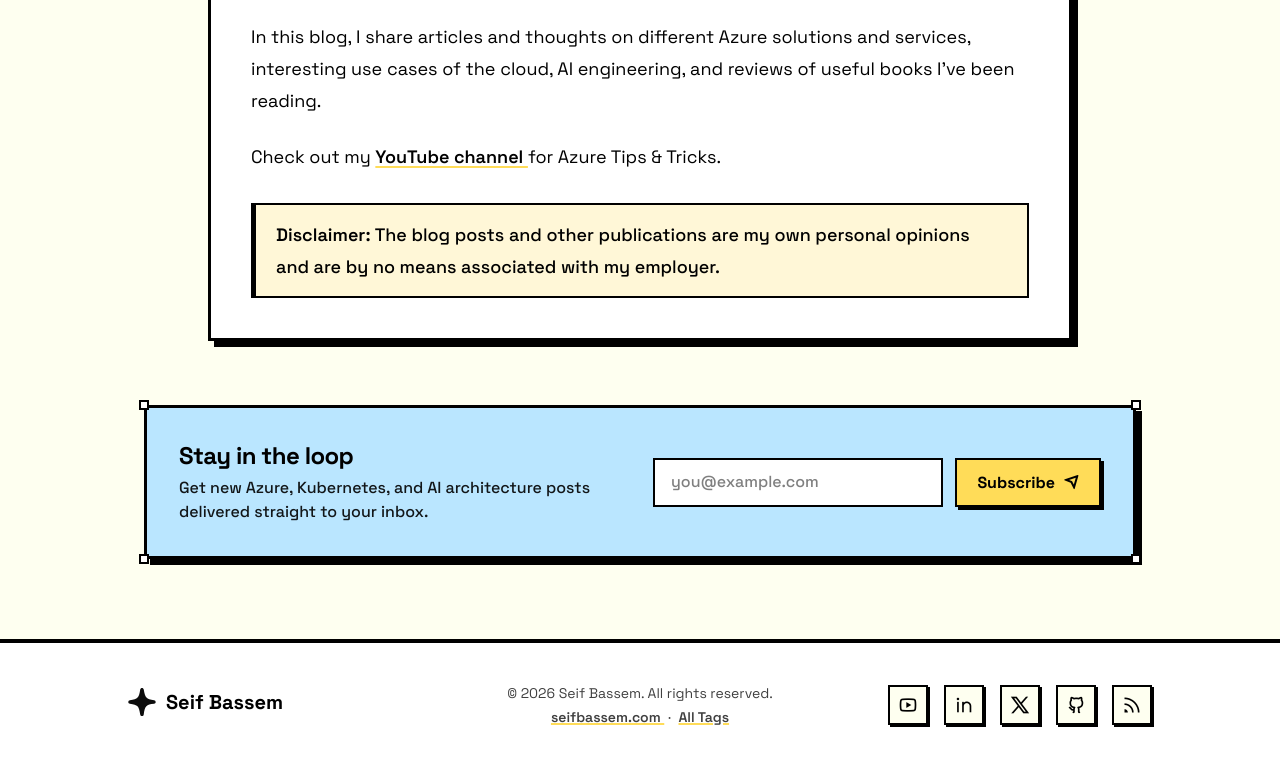
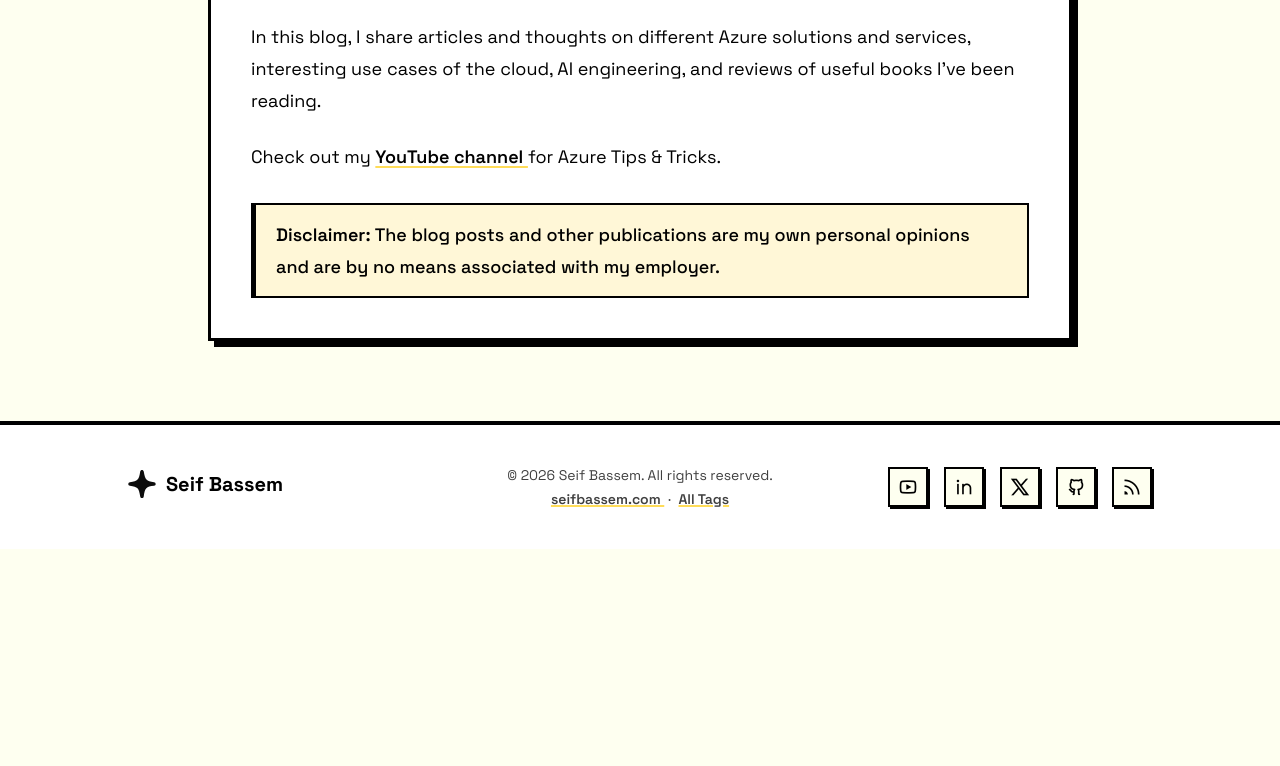
Before and after one commit to sebassem/myBlog, an Astro site: page /about in a window 1280 px wide. Shown: the part 938-1704 px from the top of the page. After the commit the page ends 1487 px from the top, so only its background shows below. Built offline with nearby package versions, Linux system fonts and the light colour scheme; Astro itself is replaced by a stand-in of ours.

Commit message:
chore: remove Contact nav tab and newsletter subscription box

```diff
--- a/src/components/Header.astro
+++ b/src/components/Header.astro
@@ -84,16 +84,6 @@ const isActive = (path: string) =>
             class:list={[isActive('/about/') ? 'before:w-full font-bold' : 'before:w-0']}
           >
             <span class="relative z-10">About</span>
-          </a>
-        </li>
-
-        <li class="border-l-2 border-[var(--border-color)] px-3.5 py-3.5 flex items-center">
-          <a
-            href="/contact/"
-            class="whitespace-nowrap relative flex items-center font-medium before:absolute before:left-0 before:bottom-0.5 before:h-[8px] before:bg-[var(--yellow)] before:transition-all before:duration-200 hover:before:w-full"
-            class:list={[isActive('/contact/') ? 'before:w-full font-bold' : 'before:w-0']}
-          >
-            <span class="relative z-10">Contact</span>
           </a>
         </li>
 
@@ -209,9 +199,6 @@ const isActive = (path: string) =>
       <a href="/about/" class="block p-3 neo-card text-xl font-bold">About</a>
     </li>
     <li>
-      <a href="/contact/" class="block p-3 neo-card text-xl font-bold">Contact</a>
-    </li>
-    <li>
       <a href="/search/" class="block p-3 neo-card text-xl font-bold">Search</a>
     </li>
     <li>
--- a/src/components/NewsletterBox.astro
+++ /dev/null
@@ -1,48 +0,0 @@
----
-import { SITE } from '../config/site';
----
-
-<section class="max-w-5xl mx-auto px-4 mt-16">
-  <div class="relative border-3 border-[var(--border-color)] bg-[var(--blue)] text-black p-6 md:p-8 shadow-[6px_6px_0px_var(--shadow-color)]">
-    <!-- Corner handles matching seifbassem.com -->
-    <div class="size-2.5 bg-white border-2 border-black absolute -top-2 -left-2"></div>
-    <div class="size-2.5 bg-white border-2 border-black absolute -top-2 -right-2"></div>
-    <div class="size-2.5 bg-white border-2 border-black absolute -bottom-2 -left-2"></div>
-    <div class="size-2.5 bg-white border-2 border-black absolute -bottom-2 -right-2"></div>
-
-    <div class="flex flex-col md:flex-row md:items-center justify-between gap-6">
-      <div class="max-w-md">
-        <h3 class="text-2xl font-black tracking-tight">Stay in the loop</h3>
-        <p class="text-sm md:text-base mt-1 font-medium opacity-90">
-          Get new Azure, Kubernetes, and AI architecture posts delivered straight to your inbox.
-        </p>
-      </div>
-
-      <form
-        action={SITE.forms.mailchimpAction}
-        method="post"
-        name="mc-embedded-subscribe-form"
-        target="_blank"
-        class="flex flex-col sm:flex-row gap-3 w-full md:w-auto flex-1 max-w-md"
-      >
-        <input
-          type="email"
-          name="EMAIL"
-          required
-          placeholder="you@example.com"
-          aria-label="Email address"
-          class="flex-1 bg-white text-black px-4 py-2.5 border-2 border-black font-medium focus:outline-none focus:ring-2 focus:ring-black"
-        />
-        <div style="position: absolute; left: -5000px;" aria-hidden="true">
-          <input type="text" name={SITE.forms.mailchimpBotField} tabindex="-1" value="" />
-        </div>
-        <button
-          type="submit"
-          class="px-5 py-2.5 bg-[var(--yellow)] text-black font-bold border-2 border-black shadow-[3px_3px_0px_#000] hover:-translate-x-0.5 hover:-translate-y-0.5 hover:shadow-[5px_5px_0px_#000] transition-all cursor-pointer whitespace-nowrap"
-        >
-          Subscribe <i class="ri-send-plane-line ml-1"></i>
-        </button>
-      </form>
-    </div>
-  </div>
-</section>
--- a/src/pages/about.astro
+++ b/src/pages/about.astro
@@ -1,6 +1,5 @@
 ---
 import BaseLayout from '../layouts/BaseLayout.astro';
-import NewsletterBox from '../components/NewsletterBox.astro';
 import { SITE } from '../config/site';
 ---
 
@@ -88,6 +87,4 @@ import { SITE } from '../config/site';
       </div>
     </div>
   </section>
-
-  <NewsletterBox />
 </BaseLayout>
--- a/src/pages/blogs/[...slug].astro
+++ b/src/pages/blogs/[...slug].astro
@@ -3,7 +3,6 @@ import { render } from 'astro:content';
 import BaseLayout from '../../layouts/BaseLayout.astro';
 import ShareButtons from '../../components/ShareButtons.astro';
 import RelatedPosts from '../../components/RelatedPosts.astro';
-import NewsletterBox from '../../components/NewsletterBox.astro';
 import ArticleEnhancements from '../../components/ArticleEnhancements.astro';
 import { SITE } from '../../config/site';
 import {
@@ -142,6 +141,5 @@ const badgeBg =
   </article>
 
   <RelatedPosts posts={relatedPosts} />
-  <NewsletterBox />
   <ArticleEnhancements />
 </BaseLayout>
--- a/src/pages/blogs/index.astro
+++ b/src/pages/blogs/index.astro
@@ -2,7 +2,6 @@
 import BaseLayout from '../../layouts/BaseLayout.astro';
 import CategoryFilter from '../../components/CategoryFilter.astro';
 import PostCard from '../../components/PostCard.astro';
-import NewsletterBox from '../../components/NewsletterBox.astro';
 import { getPublishedPosts } from '../../utils/posts';
 
 const allPosts = await getPublishedPosts();
@@ -29,6 +28,4 @@ const allPosts = await getPublishedPosts();
       ))}
     </div>
   </section>
-
-  <NewsletterBox />
 </BaseLayout>
--- a/src/pages/categories/[category].astro
+++ b/src/pages/categories/[category].astro
@@ -2,7 +2,6 @@
 import BaseLayout from '../../layouts/BaseLayout.astro';
 import CategoryFilter from '../../components/CategoryFilter.astro';
 import PostCard from '../../components/PostCard.astro';
-import NewsletterBox from '../../components/NewsletterBox.astro';
 import {
   getCategoryDisplayName,
   getCategorySlug,
@@ -55,6 +54,4 @@ const { slug, name, posts } = Astro.props;
       ))}
     </div>
   </section>
-
-  <NewsletterBox />
 </BaseLayout>
--- a/src/pages/categories/index.astro
+++ b/src/pages/categories/index.astro
@@ -1,6 +1,5 @@
 ---
 import BaseLayout from '../../layouts/BaseLayout.astro';
-import NewsletterBox from '../../components/NewsletterBox.astro';
 import {
   getCategoryColor,
   getCategoryDisplayName,
@@ -56,6 +55,4 @@ const categories = Array.from(counts.entries()).sort((a, b) => b[1] - a[1]);
       })}
     </div>
   </section>
-
-  <NewsletterBox />
 </BaseLayout>
--- a/src/pages/index.astro
+++ b/src/pages/index.astro
@@ -3,7 +3,6 @@ import BaseLayout from '../layouts/BaseLayout.astro';
 import CategoryFilter from '../components/CategoryFilter.astro';
 import PostCard from '../components/PostCard.astro';
 import Pagination from '../components/Pagination.astro';
-import NewsletterBox from '../components/NewsletterBox.astro';
 import { SITE } from '../config/site';
 import { getPublishedPosts } from '../utils/posts';
 
@@ -35,6 +34,4 @@ const posts = allPosts.slice(0, SITE.postsPerPage);
 
     <Pagination currentPage={1} totalPages={totalPages} />
   </section>
-
-  <NewsletterBox />
 </BaseLayout>
--- a/src/pages/page/[page].astro
+++ b/src/pages/page/[page].astro
@@ -3,7 +3,6 @@ import BaseLayout from '../../layouts/BaseLayout.astro';
 import CategoryFilter from '../../components/CategoryFilter.astro';
 import PostCard from '../../components/PostCard.astro';
 import Pagination from '../../components/Pagination.astro';
-import NewsletterBox from '../../components/NewsletterBox.astro';
 import { SITE } from '../../config/site';
 import { getPublishedPosts } from '../../utils/posts';
 
@@ -53,6 +52,4 @@ const { posts, currentPage, totalPages } = Astro.props;
 
     <Pagination currentPage={currentPage} totalPages={totalPages} />
   </section>
-
-  <NewsletterBox />
 </BaseLayout>
--- a/src/pages/tags/[tag].astro
+++ b/src/pages/tags/[tag].astro
@@ -1,7 +1,6 @@
 ---
 import BaseLayout from '../../layouts/BaseLayout.astro';
 import PostCard from '../../components/PostCard.astro';
-import NewsletterBox from '../../components/NewsletterBox.astro';
 import { getPublishedPosts, getTagSlug } from '../../utils/posts';
 
 export async function getStaticPaths() {
@@ -52,6 +51,4 @@ const { label, posts } = Astro.props;
       ))}
     </div>
   </section>
-
-  <NewsletterBox />
 </BaseLayout>
```
